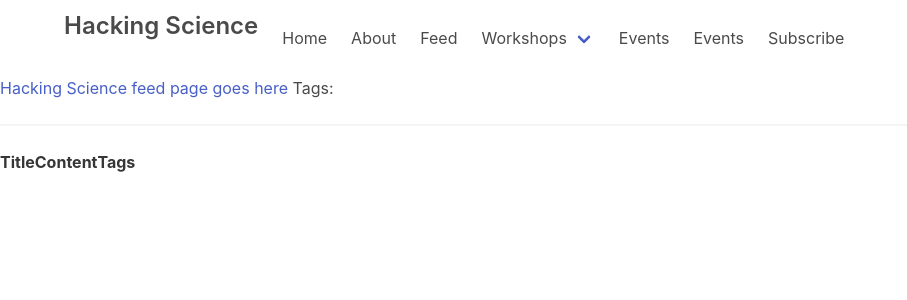
After one commit to hacking-science/hacking-science-website, a Django app: page /feed/ in a window 1280 px wide. The commit adds this page. Shown: the top 300 px of the page, without its empty margins (0-907 px from the left). Run offline with Django 3.2, Linux system fonts and the light colour scheme; lists and menus that the app fills with data are empty; some libraries are stand-ins or nearby versions.

Commit message:
adding pages from nav bar, creating feed page

```diff
--- a/blog/templates/head/base_head.html
+++ b/blog/templates/head/base_head.html
@@ -27,12 +27,12 @@
                     About
                 </a>
 
-                <a class="navbar-item">
+                <a class="navbar-item" href="{% url 'feed' %}">
                     Feed
                 </a>
 
                 <div class="navbar-item has-dropdown is-hoverable">
-                    <a class="navbar-link" href="workshop.html">
+                    <a class="navbar-link">
                         Workshops
                     </a>
                     <div class="navbar-dropdown is-boxed">
@@ -51,7 +51,11 @@
                     Events
                 </a>
 
-                 <a class="navbar-item">
+                <a class="navbar-item" href="{% url 'mapToBreathe' %}">
+                    Events
+                </a>
+
+                 <a class="navbar-item" href="{% url 'subscribe' %}">
                     Subscribe
                 </a>
 
--- /dev/null
+++ b/blog/templates/home/feed.html
@@ -0,0 +1,35 @@
+{% extends '../base.html' %}
+
+{% block content %}
+
+<a>Hacking Science feed page goes here</a>
+Tags: {% for tag in tags %}
+<a href = "{% url 'tag' tag_id=tag.id %}">
+    <strong>{{tag.title}}</strong>
+</a>{% endfor %}{% if reset %}
+<a href = "{% url 'index' %}">Unapply tag</a>
+{% endif %}
+<hr>
+<table>
+    <tr>
+        <th>Title</th>
+        <th>Content</th>
+        <th>Tags</th>
+    </tr>
+    {% for p in posts %}
+     {% include '../body/blog_tile.html' with blog=p %}
+    <tr>
+        <td>{{p.title}}</td>
+        <td>{{p.content}}</td>
+        <td>
+            {% for t in p.get_tags %}
+            <a href = "{% url 'tag' tag_id=t.id %}">
+                <strong>{{t.title}}</strong>
+            </a>,
+            {% endfor %}
+        </td>
+    </tr>
+    {% endfor %}
+</table>
+
+{% endblock %}
--- a/blog/urls.py
+++ b/blog/urls.py
@@ -11,4 +11,7 @@ urlpatterns = [
     url(r'^bridgeAcademy/$', views.brigdeAcademy, name='bridgeAcademy'),
     url(r'^dalstonLibrary/$', views.dalstonLibrary, name='dalstonLibrary'),
     url(r'^events/$', views.events, name='events'),
+    url(r'^subscribe/$', views.subscribe, name='subscribe'),
+    url(r'^feed/$', views.feed, name='feed'),
+    url(r'^mapToBreathe/$', views.mapToBreathe, name='mapToBreathe'),
 ]
--- a/blog/views.py
+++ b/blog/views.py
@@ -34,12 +34,14 @@ def theEdge(request):
     context = {}
     return render(request, "./home/theEdge.html", context)
 
+
 def brigdeAcademy(request):
 
     """Generate the Bridge-Academy Data"""
 
     context = {}
     return render(request, "./home/bridgeAcademy.html", context)
+
 
 def dalstonLibrary(request):
 
@@ -48,7 +50,25 @@ def dalstonLibrary(request):
     context = {}
     return render(request, "./home/dalstonLibrary.html", context)
 
+
 def events(request):
     """Generate the Dalston Library Data"""
     context = {}
     return render(request, "./home/events.html", context)
+
+
+def subscribe(request):
+    """Generate Subscribe page"""
+    context ={}
+    return render(request, "./home/subscribe.html", context)
+
+
+def feed(request):
+    """Generate hackingScience main feed"""
+    context ={}
+    return render(request, "./home/feed.html", context)
+
+def mapToBreathe(request):
+    """Generate A Map to Breathe Page"""
+    context={}
+    return render(request, ".home/mapToBreathe")
```
Also changed, not shown: blog/templates/home/index.html (+3 -22 lines), blog/templates/home/mapToBreathe.html (added, +9 -0 lines), blog/templates/home/subscribe.html (added, +9 -0 lines).
